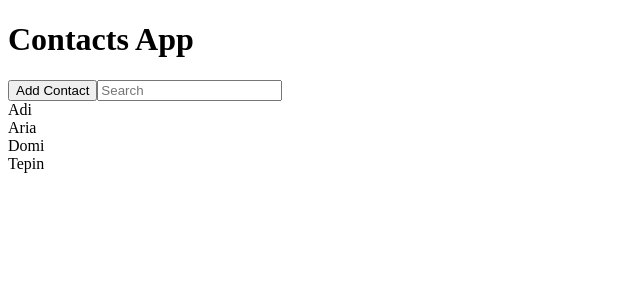
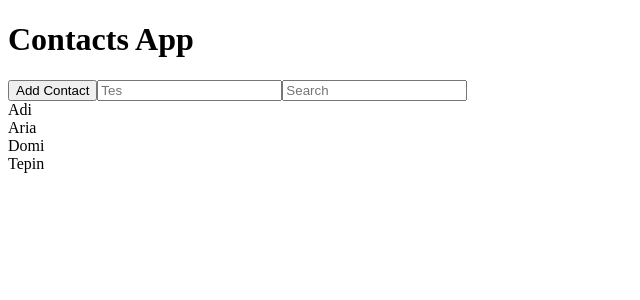
Before and after one commit to aria6/contact-list, a React app: page / in a window 1280 px wide. Shown: the top 300 px of the page, without its empty margins (0-640 px from the left). Built offline with nearby package versions, Linux system fonts and the light colour scheme; the HTML template or start-up script is replaced by a standard one.

Commit message:
Added Composite Component : TextInput - test

```diff
--- a/src/App.js
+++ b/src/App.js
@@ -2,6 +2,8 @@
 import React from 'react';
 import ContactList from './ContactList';
 import ContactDetail from './ContactDetail';
+
+import TextInput from './coreUI/TextInput';
 
 import type {Contact} from './types/Contact';
 import type {State} from './types/State';
@@ -115,6 +117,11 @@ function App(props: Props) {
     return (selectedID === contact.id);
   });
 
+  let onTextChange = (text: string) => {
+    // return text;
+    console.log(text);
+  };
+
   return (
     <div>
       <div>
@@ -123,6 +130,11 @@ function App(props: Props) {
           <button
             onClick={showForm}
             >Add Contact</button>
+            <TextInput
+              isMultiline={false}
+              onTextChange={onTextChange}
+              isAttribute={{placeholder: 'Tes'}}
+            />
             <input
               placeholder="Search"
               onChange={searchValue}
--- /dev/null
+++ b/src/coreUI/TextInput.js
@@ -0,0 +1,40 @@
+// @flow
+import React from 'react';
+
+type Props = {
+  isMultiline: boolean;
+  // onChange: (event: Object) => void;
+  onTextChange: (text: string) => void;
+  isAttribute: Object;
+};
+
+function TextInput(props: Props) {
+  let {isMultiline, isAttribute} = props;
+  // let {isMultiline, onTextChange} = props;
+
+  let onChange = (event: {target: {value: string}}) => {
+    props.onTextChange(event.target.value);
+  };
+
+  // let value;
+  // let onChange= (event) => {
+  //   value = event.target.value;
+  //   onTextChange(value);
+  // };
+
+  // onTextChange = () => {
+  //   onTextChange(value);
+  // };
+
+  if (isMultiline) {
+    // delete props.isMultiline;
+    return <textarea type="text" onChange={onChange} {...isAttribute} />;
+    // return <textarea type="text" value={value} onChange={onChange} {...props}></textarea>;
+  } else {
+    return <input type="text" onChange={onChange} {...isAttribute} />;
+    // return <input type="text" value={value} onChange={onChange} {...props}/>;
+  }
+
+}
+
+export default TextInput;
```
